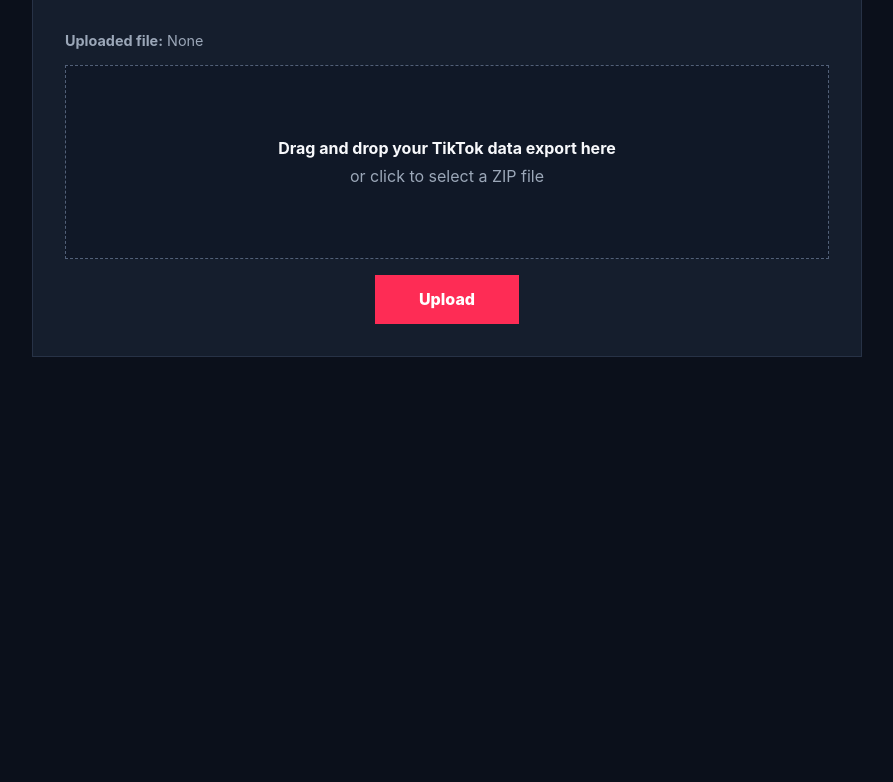
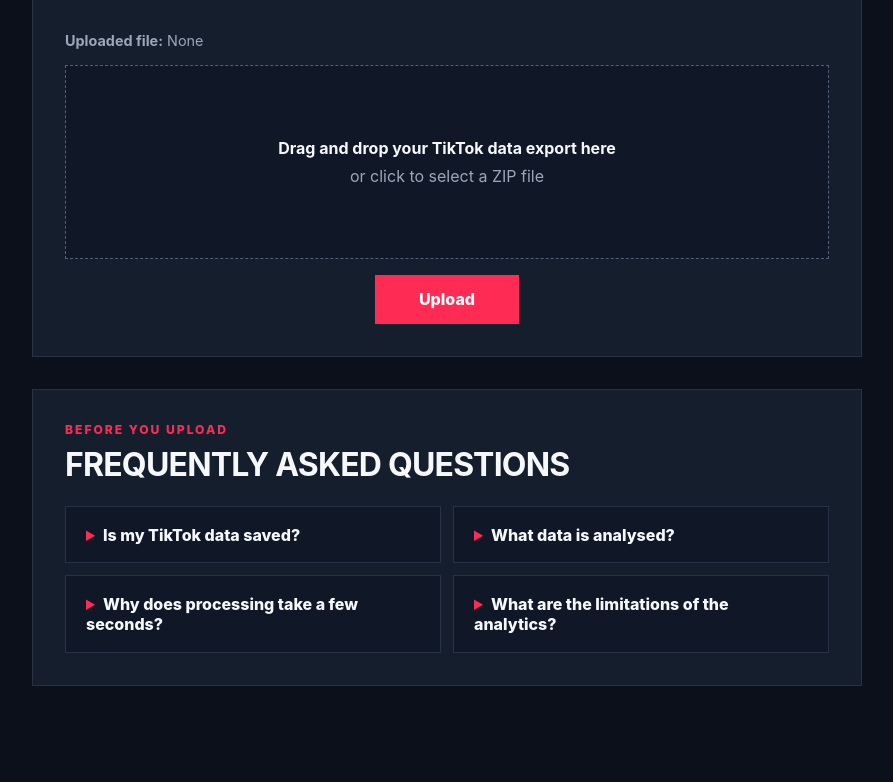
Before and after one commit to kevinsiu-cs/Tiktok-Personal-Analytics, a Flask app: page / in a window 1280 px wide. Shown: the part 363-1145 px from the top of the page, without its empty margins (193-1086 px from the left). Before the commit the page ends 720 px from the top, so only its background shows below. Run offline with Flask 3, Linux system fonts and the light colour scheme; some libraries are stand-ins or nearby versions.

Commit message:
Change: json -> orjson for quicker json.load Removed: Unused statistics, their calculations and functions Added: new button for a new get request, resetting the page properly  * added faq section explaining some design decisions and privacy concerns.

```diff
--- a/analytics/login_history.py
+++ b/analytics/login_history.py
@@ -1,22 +1,10 @@
 import pandas as pd
-
-
-WIFI_NETWORK_NAMES = {'wi-fi', 'wifi'}
-CELLULAR_NETWORK_NAMES = {
-    'cellular',
-    'mobile',
-    '2g',
-    '3g',
-    '4g',
-    '5g',
-    'lte',
-}
 
 
 def create_login_history_dataframe(login_history: list[dict]) -> pd.DataFrame:
     login_history_df = pd.DataFrame(
         login_history,
-        columns=['Date', 'NetworkType'],
+        columns=['Date'],
     )
 
     if 'Date' not in login_history_df.columns:
@@ -79,42 +67,6 @@ def get_average_logins_per_active_day(login_history_df: pd.DataFrame) -> float:
     return float(active_daily_counts.mean())
 
 
-def classify_network_type(network_type: object) -> str:
-    """Classify known network labels without inferring user location."""
-    if not isinstance(network_type, str):
-        return 'Other'
-
-    normalised_network_type = network_type.strip().lower()
-
-    if normalised_network_type in WIFI_NETWORK_NAMES:
-        return 'Wi-Fi'
-
-    if normalised_network_type in CELLULAR_NETWORK_NAMES:
-        return 'Cellular'
-
-    return 'Other'
-
-
-def get_network_type_counts(login_history_df: pd.DataFrame) -> pd.Series:
-    network_categories = login_history_df['NetworkType'].map(
-        classify_network_type
-    )
-    return network_categories.value_counts().reindex(
-        ['Wi-Fi', 'Cellular', 'Other'],
-        fill_value=0,
-    )
-
-
-def get_network_type_percentages(login_history_df: pd.DataFrame) -> pd.Series:
-    network_counts = get_network_type_counts(login_history_df)
-    total_logins = network_counts.sum()
-
-    if total_logins == 0:
-        return network_counts.astype(float)
-
-    return network_counts / total_logins * 100
-
-
 def _get_most_active_value(counts: pd.Series):
     if counts.empty or counts.sum() == 0:
         return None
@@ -146,8 +98,4 @@ def create_login_history_summary(
         'maximum_logins_in_one_day': (
             int(daily_counts.max()) if not daily_counts.empty else 0
         ),
-        'network_type_counts': get_network_type_counts(login_history_df),
-        'network_type_percentages': get_network_type_percentages(
-            login_history_df
-        ),
     }
--- a/analytics/watch_history.py
+++ b/analytics/watch_history.py
@@ -44,9 +44,6 @@ def add_watch_history_features(watch_history_df: pd.DataFrame) -> pd.DataFrame:
 def get_total_videos_watched(watch_history_df: pd.DataFrame) -> int:
     return len(watch_history_df)
 
-'''
-The next two functions are useful for determining how many days the dataset spans
-'''
 def get_first_watch_datetime(
     watch_history_df: pd.DataFrame,
 ) -> pd.Timestamp | None:
@@ -63,16 +60,6 @@ def get_last_watch_datetime(
         return None
 
     return watch_history_df['Date'].max()
-
-#to-be-deleted.
-def get_watch_calendar_days_covered(watch_history_df: pd.DataFrame) -> int:
-    if watch_history_df.empty:
-        return 0
-
-    first_date = watch_history_df['Date'].min().normalize()
-    last_date = watch_history_df['Date'].max().normalize()
-    return (last_date - first_date).days + 1
-
 
 def get_watch_hourly_counts(watch_history_df: pd.DataFrame) -> pd.Series:
     return watch_history_df['Hour'].value_counts().reindex(
@@ -133,30 +120,6 @@ def get_watch_daily_activity_statistics(
         'average_videos_per_active_day': float(active_daily_counts.mean()),
         'median_videos_per_active_day': float(active_daily_counts.median()),
         'maximum_videos_in_one_day': int(active_daily_counts.max()),
-    }
-
-
-def get_watch_weekday_weekend_activity(
-    watch_history_df: pd.DataFrame,
-) -> dict[str, int | float]:
-
-    #dt.weekday returns an integer from 0 to 6 to represent the weekdays, In order for
-    #our sum function to be correct, we will need to create a boolean series representing
-    #which day is a weekday, rather than the specific days.
-
-    weekday_events = int((watch_history_df['Date'].dt.weekday < 5).sum())
-    weekend_events = len(watch_history_df) - weekday_events
-    total_events = len(watch_history_df)
-
-    return {
-        'weekday_count': weekday_events,
-        'weekend_count': weekend_events,
-        'weekday_percentage': (
-            weekday_events / total_events * 100 if total_events else 0.0
-        ),
-        'weekend_percentage': (
-            weekend_events / total_events * 100 if total_events else 0.0
-        ),
     }
 
 
@@ -356,13 +319,7 @@ def create_watch_history_summary(
         'total_videos_watched': get_total_videos_watched(watch_history_df),
         'first_watch_datetime': get_first_watch_datetime(watch_history_df),
         'last_watch_datetime': get_last_watch_datetime(watch_history_df),
-        'calendar_days_covered': get_watch_calendar_days_covered(
-            watch_history_df
-        ),
         'active_days': get_watch_active_days(watch_history_df),
-        'weekday_weekend_activity': get_watch_weekday_weekend_activity(
-            watch_history_df
-        ),
         'late_night_activity_percentage': get_watch_late_night_activity_percentage(
             watch_history_df,
             late_night_start_hour,
--- a/requirements.txt
+++ b/requirements.txt
@@ -1,6 +1,7 @@
 Flask==3.1.3
 Flask-WTF==1.3.0
 matplotlib==3.11.1
+orjson==3.12.0
 pandas==3.0.5
 python-dotenv==1.2.3
 Werkzeug==3.1.8
--- a/services/analytics_services.py
+++ b/services/analytics_services.py
@@ -2,7 +2,7 @@ from services import file_services
 
 
 WATCH_HISTORY_FIELDS = ('Date',)
-LOGIN_HISTORY_FIELDS = ('Date', 'NetworkType')
+LOGIN_HISTORY_FIELDS = ('Date',)
 
 
 # We sanitize and remove unused fields before creating DataFrames so private
--- a/services/file_services.py
+++ b/services/file_services.py
@@ -1,6 +1,7 @@
-import json
 import zipfile
 from werkzeug.datastructures import FileStorage
+
+import orjson
 
 from typing import Any
 
@@ -12,7 +13,7 @@ SECTION_PATHS = {
 
 REQUIRED_FIELDS = {
     'watch_history': {'Date', 'Link'},
-    'login_history': {'Date', 'NetworkType'},
+    'login_history': {'Date'},
 }
 
 TIKTOK_JSON_FILENAME = 'user_data_tiktok.json'
@@ -123,9 +124,9 @@ def validate_tiktok_archive(
             if TIKTOK_JSON_FILENAME not in archive.namelist():
                 return False, 'TikTok data file is missing from the archive.', None
 
-
             with archive.open(TIKTOK_JSON_FILENAME) as json_file:
-                data = json.load(json_file)
+                json_bytes = json_file.read()
+                data = orjson.loads(json_bytes)
 
             structure_valid, error = validate_tiktok_structure(data)
 
@@ -140,7 +141,7 @@ def validate_tiktok_archive(
     except zipfile.BadZipFile:
         return False, 'The uploaded ZIP archive is corrupted.', None
 
-    except (json.JSONDecodeError, UnicodeDecodeError):
+    except (orjson.JSONDecodeError, UnicodeDecodeError):
         return False, 'The TikTok JSON file is invalid.', None
 
     except RuntimeError:
--- a/static/style.css
+++ b/static/style.css
@@ -30,10 +30,16 @@ body {
     padding: 4rem 0 6rem;
 }
 
-.social-links {
+.top-actions {
     position: absolute;
     top: 4rem;
     right: 0;
+    display: flex;
+    flex-direction: column;
+    align-items: flex-end;
+}
+
+.social-links {
     display: flex;
     align-items: center;
     gap: 0.75rem;
@@ -106,6 +112,53 @@ h1 {
     padding: clamp(1.25rem, 3vw, 2rem);
 }
 
+.faq-section {
+    width: 100%;
+    max-width: 830px;
+    margin: 2rem auto 0;
+    padding: clamp(1.25rem, 3vw, 2rem);
+}
+
+.faq-section .section-heading {
+    margin-bottom: 1.5rem;
+    font-size: clamp(1.4rem, 3vw, 2rem);
+}
+
+.faq-list {
+    display: grid;
+    grid-template-columns: repeat(2, minmax(0, 1fr));
+    gap: 0.75rem;
+}
+
+.faq-item {
+    align-self: start;
+    border: 1px solid var(--border);
+    background: #101827;
+    transition: border-color 160ms ease, background 160ms ease;
+}
+
+.faq-item[open] {
+    border-color: #526078;
+    background: #121d2d;
+}
+
+.faq-item summary {
+    padding: 1.1rem 1.25rem;
+    font-weight: 800;
+    cursor: pointer;
+}
+
+.faq-item summary::marker {
+    color: var(--accent);
+}
+
+.faq-item p {
+    margin: 0;
+    padding: 0 1.25rem 1.25rem;
+    color: var(--muted);
+    line-height: 1.6;
+}
+
 .upload-form {
     display: grid;
     gap: 1rem;
@@ -163,6 +216,12 @@ h1 {
 
 .submit-button:hover {
     background: #e92349;
+}
+
+.reset-button {
+    display: inline-block;
+    margin-top: 1rem;
+    text-decoration: none;
 }
 
 .upload-section .submit-button {
@@ -316,8 +375,9 @@ h1 {
         margin-bottom: 2.5rem;
     }
 
-    .social-links {
+    .top-actions {
         position: static;
+        align-items: flex-start;
         margin-bottom: 2rem;
     }
 
@@ -328,6 +388,7 @@ h1 {
     .stat-grid--hero,
     .stat-grid--four,
     .stat-grid--records,
+    .faq-list,
     .chart-grid {
         grid-template-columns: 1fr;
     }
--- a/templates/index.html
+++ b/templates/index.html
@@ -13,6 +13,7 @@
 
 <body>
     <main class="page-shell">
+        <div class="top-actions">
             <nav class="social-links" aria-label="Project and profile links">
                 <a
                     href="https://github.com/kevinsiu-cs/Tiktok-Personal-Analytics"
@@ -37,6 +38,16 @@
                     >
                 </a>
             </nav>
+
+            {% if statistics and charts %}
+                <a
+                    class="submit-button reset-button"
+                    href="{{ url_for('index') }}"
+                >
+                    Upload another file
+                </a>
+            {% endif %}
+        </div>
 
         <header class="site-header">
             <p class="eyebrow">Your personal recap</p>
@@ -85,6 +96,63 @@
 
                     {{ form.submit(class_="submit-button") }}
                 </form>
+            </section>
+
+            <section class="faq-section dashboard-card" aria-labelledby="faq-heading">
+                <p class="section-kicker">Before you upload</p>
+                <h2 id="faq-heading" class="section-heading">
+                    Frequently asked questions
+                </h2>
+
+                <div class="faq-list">
+                    <details class="faq-item">
+                        <summary>Is my TikTok data saved?</summary>
+                        <p>
+                            No, Your TikTok export is processed in memory and is not stored
+                            in any databases or intentionally written to any form of persistent storage.
+
+                            <br>
+                            Visualisations are generated in memory. Matplotlib figures are saved onto a BytesIO
+                            buffer rather than being saved onto disk.
+                        </p>
+                    </details>
+
+                    <details class="faq-item">
+                        <summary>What data is analysed?</summary>
+                        <p>
+                           The only fields that are analysed and created into a dataframe for visualisation
+                            is <b>Watch History</b> and <b> Login History</b>, unused or sensitive fields are removed
+                            before the data is processes and the visualisations created.
+                        </p>
+                    </details>
+
+                    <details class="faq-item">
+                        <summary>Why does processing take a few seconds?</summary>
+                        <p>
+                           The processing takes a few seconds due to the fact that the amount of data
+                            being read, validated, processed, and figures being generated are quite
+                            computationally heavy.
+                            <br>
+                            Additionally, it was a design decision to remove the unused / sensitive information
+                            before being converted into a DataFrame to prevent analytics from being done at all.
+                        </p>
+                    </details>
+
+                    <details class="faq-item">
+                        <summary>What are the limitations of the analytics?</summary>
+                        <p>
+                            Most of the dashboard's metrics are inferred from timestamps and activity
+                            records available on the TikTok export rather than directly measured by TikTok.
+                            Basic counts like the videos watched, and logins come directly from the export.
+                            <br>
+                            The export doesn't give enough / detailed information about exact watchtime,
+                            total screentime, completion rate, topics and tags for each video.
+                            The dashboard estimates some of the data displayed and due to this may not be entirely
+                            correct.
+
+                        </p>
+                    </details>
+                </div>
             </section>
         {% endif %}
 
```
Also changed, not shown: tests/test_analytics_services.py (+0 -3 lines), tests/test_file_services.py (+1 -22 lines), tests/test_login_history.py (+10 -65 lines), tests/test_watch_history.py (+0 -13 lines). Lines whose indentation alone changed are shown as unchanged.
